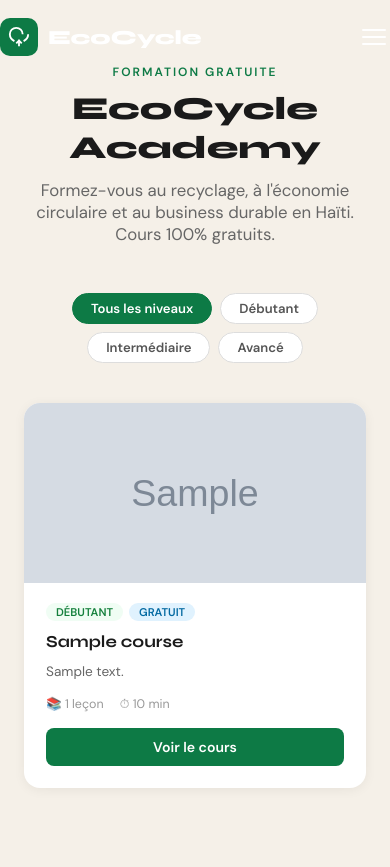
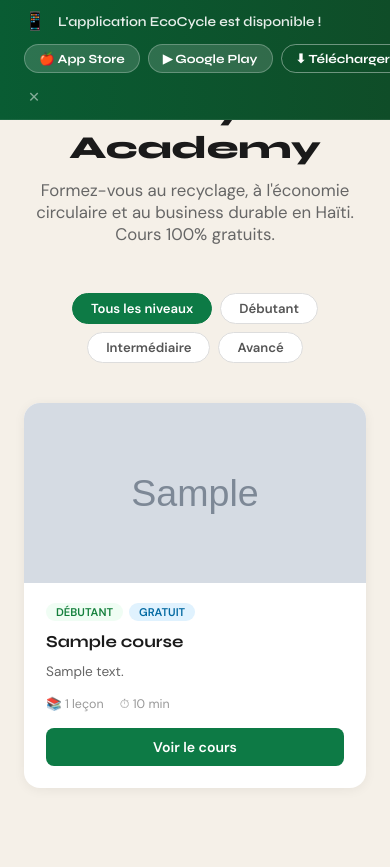
Before and after one commit to Vaillantval/Eco-Cycle, a Django app: page /academy/ in a window 390 px wide. Shown: the top 867 px of the page. Run offline with Django 5.2, Linux system fonts and the light colour scheme; tables that the repository leaves empty hold one stand-in row (values such as "Sample post"); grey boxes marked "Sample" are stand-in pictures; parts of the project's set-up code (start-up, migrations or seed data) failed here and were passed over.

Commit message:
feat: app download banner auto-shown when admin sets mobile app links
Shows a fixed green banner at the top of every page when any of
these fields are set in SiteConfiguration (admin):
- android_apk_url → Google Play button
- ios_store_url → App Store button
- android_direct_apk → direct APK download button

Banner is dismissed per-browser via localStorage (✕ button),
so it only shows once per visitor. Navbar is pushed down by 44px
when the banner is visible via CSS :has() selector.

Co-Authored-By: Claude Sonnet 4.6 <noreply@anthropic.com>

```diff
--- a/static/css/main.css
+++ b/static/css/main.css
@@ -164,6 +164,51 @@ body { font-family: var(--font-body); background: var(--white); color: var(--bla
 .page-hero-breadcrumb a { color: rgba(255,255,255,0.75); text-decoration: none; }
 .page-hero-breadcrumb a:hover { color: #fff; }
 .page-hero-breadcrumb span { color: rgba(255,255,255,0.4); }
+
+/* ═══════════════════════════════════
+   APP MOBILE BANNER
+═══════════════════════════════════ */
+.app-banner {
+  background: linear-gradient(90deg, var(--green-dark) 0%, #0f4d28 100%);
+  border-bottom: 1px solid rgba(255,255,255,0.08);
+  position: fixed; top: 0; left: 0; right: 0;
+  z-index: 1100;
+  padding: 10px 0;
+}
+.app-banner-inner {
+  max-width: 1200px; margin: 0 auto; padding: 0 24px;
+  display: flex; align-items: center; gap: 12px; flex-wrap: wrap;
+}
+.app-banner-icon { font-size: 1.1rem; flex-shrink: 0; }
+.app-banner-text {
+  font-family: var(--font-display); font-size: 0.85rem;
+  font-weight: 600; color: rgba(255,255,255,0.9); flex: 1;
+}
+.app-banner-btns { display: flex; gap: 8px; flex-shrink: 0; }
+.app-banner-btn {
+  display: inline-flex; align-items: center; gap: 5px;
+  background: rgba(255,255,255,0.15);
+  color: #fff; font-family: var(--font-display);
+  font-size: 0.78rem; font-weight: 700;
+  padding: 6px 14px; border-radius: 50px;
+  text-decoration: none; border: 1px solid rgba(255,255,255,0.25);
+  transition: background 0.2s;
+}
+.app-banner-btn:hover { background: rgba(255,255,255,0.28); }
+.app-banner-btn-outline {
+  background: transparent;
+  border-color: rgba(255,255,255,0.4);
+}
+.app-banner-close {
+  background: none; border: none; color: rgba(255,255,255,0.5);
+  font-size: 0.9rem; cursor: pointer; padding: 4px; flex-shrink: 0;
+  transition: color 0.2s;
+}
+.app-banner-close:hover { color: #fff; }
+
+/* Quand la bannière est visible, pousser la navbar en dessous */
+body:has(.app-banner) .navbar { top: 44px; }
+body:has(.app-banner) .dashboard-layout { margin-top: calc(72px + 44px); }
 
 /* ═══════════════════════════════════
    FLASH MESSAGES
--- a/templates/base.html
+++ b/templates/base.html
@@ -108,6 +108,35 @@
     {% endif %}
   </div>
 
+  <!-- BANNIÈRE APPLICATION MOBILE -->
+  {% if site_config and site_config.android_apk_url or site_config.ios_store_url or site_config.android_direct_apk %}
+  <div class="app-banner" id="appBanner">
+    <div class="app-banner-inner">
+      <span class="app-banner-icon">📱</span>
+      <span class="app-banner-text">L'application EcoCycle est disponible !</span>
+      <div class="app-banner-btns">
+        {% if site_config.ios_store_url %}
+          <a href="{{ site_config.ios_store_url }}" target="_blank" class="app-banner-btn">
+            🍎 App Store
+          </a>
+        {% endif %}
+        {% if site_config.android_apk_url %}
+          <a href="{{ site_config.android_apk_url }}" target="_blank" class="app-banner-btn">
+            ▶ Google Play
+          </a>
+        {% endif %}
+        {% if site_config.android_direct_apk %}
+          <a href="{{ site_config.android_direct_apk.url }}" download class="app-banner-btn app-banner-btn-outline">
+            ⬇ Télécharger APK
+          </a>
+        {% endif %}
+      </div>
+      <button class="app-banner-close" onclick="document.getElementById('appBanner').style.display='none';localStorage.setItem('appBannerDismissed','1')" aria-label="Fermer">✕</button>
+    </div>
+  </div>
+  <script>if(localStorage.getItem('appBannerDismissed')){document.getElementById('appBanner').style.display='none';}</script>
+  {% endif %}
+
   <!-- MESSAGES FLASH -->
   {% if messages %}
     <div class="messages-container">
```
